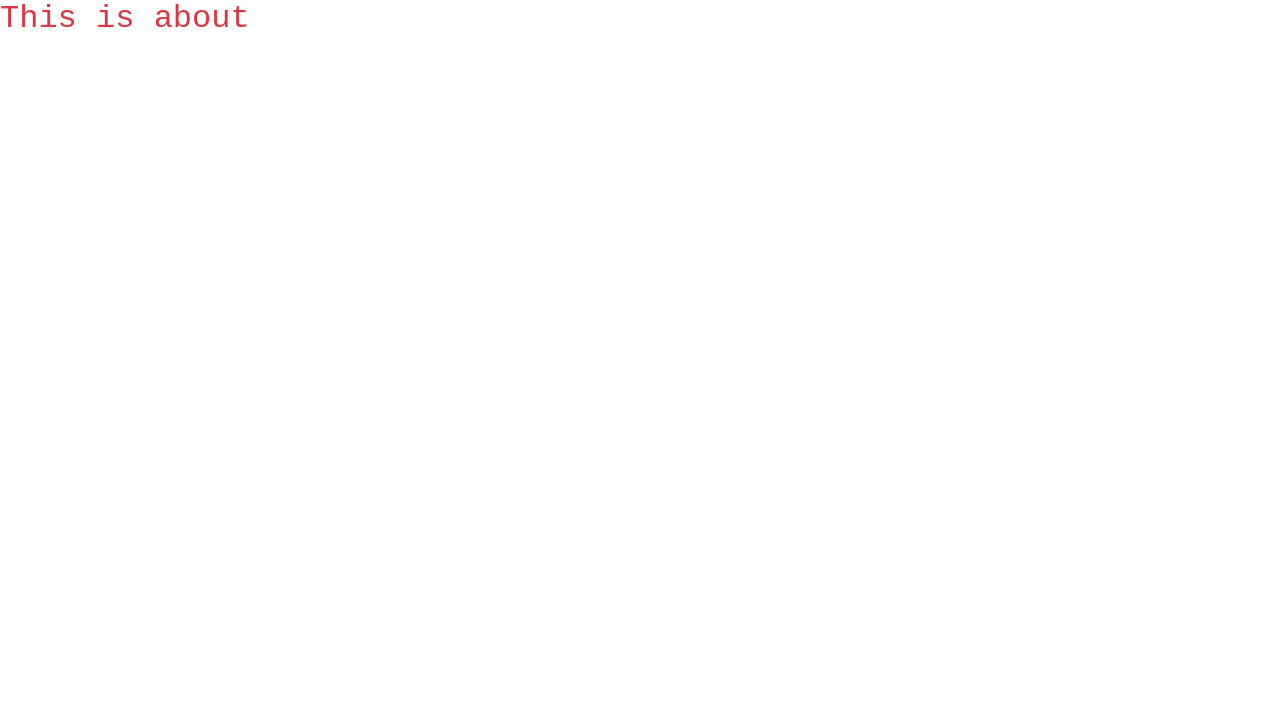
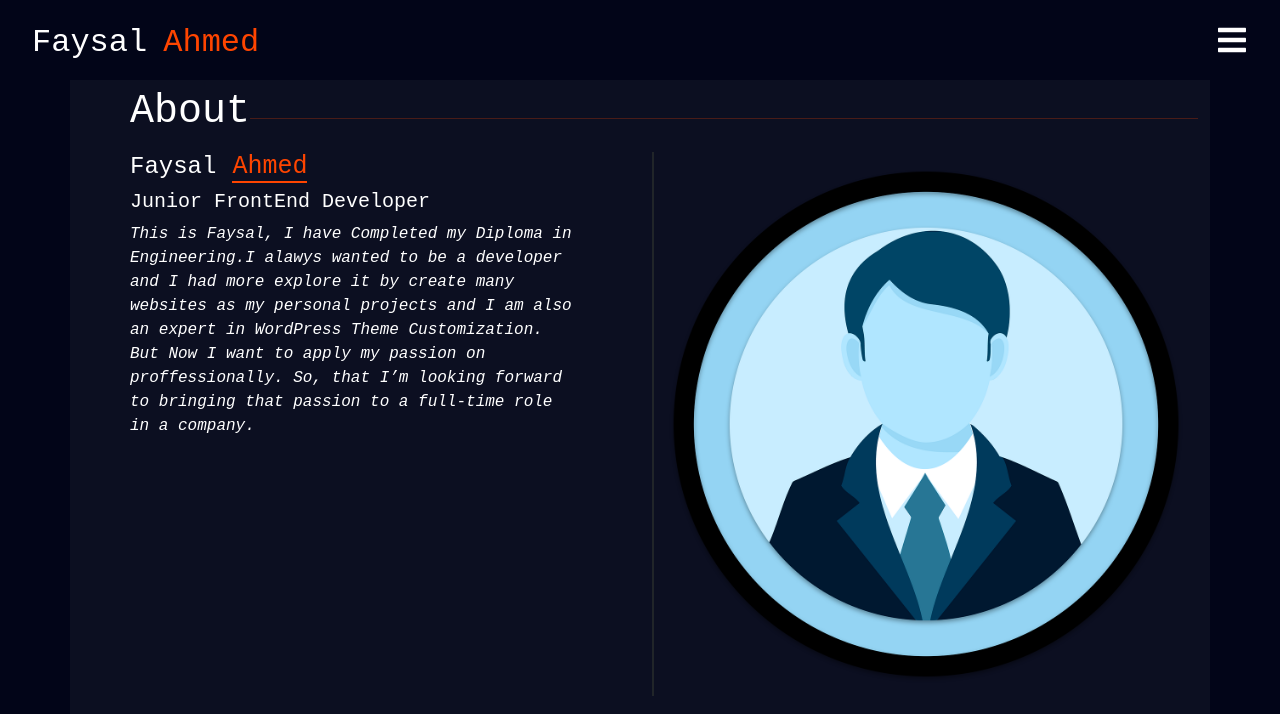
Before and after one commit to Faysal-Ahmed-Ruddro/portfolio-client, a React (Create React App) app: page /about in a window 1280 px wide. Shown: the top 714 px of the page. Built offline with nearby package versions, Linux system fonts and the light colour scheme.

Commit message:
some changes

```diff
--- /dev/null
+++ b/src/Pages/About/About.css
@@ -0,0 +1,33 @@
+.about_bg{
+    background-color:#020518;
+    height: 100%;
+}
+.about_container{
+     background-color:#ffffff0a;
+     height: 100vh;
+}
+/* .about_left{
+  background-color:rgba(255, 255, 255, 0.308);
+}
+*/
+.about_right{
+	border-left: 2px solid ;
+}
+h2,h4,h5 , p{
+    color:#fff
+}
+.about_hr{
+    margin-top: 30px;
+    border-bottom: 1px solid orangered;
+}
+
+/* progress bar  */
+.skills .progress .skill {
+    padding: 10px 0;
+    margin: 0;
+    text-transform: uppercase;
+    display: block;
+    font-weight: 600;
+    font-family: "Poppins",sans-serif;
+    color: #fff;
+}
--- a/src/Pages/About/About.js
+++ b/src/Pages/About/About.js
@@ -1,11 +1,56 @@
-import React from 'react';
+import React from "react";
+import "./About.css";
+import { Col, Container, Row} from "react-bootstrap";
+import user from "../../images/user.png";
+import NavigationBar from "../Shared/NavigationBar/NavigationBar";
 
 const About = () => {
-    return (
-        <div>
-            <h2 className="text-danger">This is about </h2>
+  return (
+    <div className="about_bg">
+      <NavigationBar/>
+      <Container className="about_container ">
+        <div className="d-flex py-2 ps-5">
+          <h1 className="text-white fw-5 fs-1">About</h1>
+          <hr className="w-100 about_hr" />
         </div>
-    );
+        <Row>
+          <Col xs={12} md={6} lg={6}>
+            <div data-aos="flip-up" className="about_left px-5">
+              <h4>
+                Faysal
+                <span
+                  style={{
+                    color: "orangered",
+                    fontSize: "25px",
+                    borderBottom: "2px solid orangered",
+                  }}
+                >
+                  Ahmed
+                </span>{" "}
+              </h4>
+              <h5>Junior FrontEnd Developer</h5>
+              <p>
+                <i>
+                  This is Faysal, I have Completed my Diploma
+                  in Engineering.I alawys wanted to be a developer and I had
+                  more explore it by create many websites as my personal
+                  projects and I am also an expert in WordPress Theme
+                  Customization. But Now I want to apply my passion on
+                  proffessionally. So, that I’m looking forward to bringing that
+                  passion to a full-time role in a company.
+                </i>
+              </p>
+            </div>
+          </Col>
+          <Col xs={12} md={6} lg={6}>
+            <div className="about_right">
+              <img data-aos="flip-up" src={user} alt="user " />
+            </div>
+          </Col>
+        </Row>
+      </Container>
+    </div>
+  );
 };
 
 export default About;
--- a/src/Pages/Banner/Banner.css
+++ b/src/Pages/Banner/Banner.css
@@ -54,10 +54,12 @@
   padding: 0 10px;
 }
 .resume_btn{
+  color:#fff;
   text-align: center;
   width:200px;
   background: transparent;
   border : 1px solid orangered;
+  border-radius: 20px;
   padding: 10px 15px;
   margin: 2px;
   transition: 1s all ease;
@@ -74,16 +76,7 @@
 .resume_btn a:hover {
   color: #060b26;
 }
-.hire_btn{
-  text-align: center;
-  width:200px;
-  color: #fff;
-  font-size: 20px;
-  background: transparent;
-  border : 1px solid orangered;
-  padding: 10px 15px;
-  margin: 2px;
-}
+
 
 
 @media only screen and (max-width: 425px) {
--- a/src/Pages/Banner/Banner.js
+++ b/src/Pages/Banner/Banner.js
@@ -40,18 +40,20 @@ const Banner = () => {
               <hr className="text-white w-25 mx-auto" />
             </div>
             <div style={{ textAlign: "center" }}>
-              <button data-aos="fade-right" className="resume_btn">
               <a
                 href="https://drive.google.com/file/d/1MJJDYkY03c2t4l0AbLOv9X2mQ0MbMtzk/view?usp=sharing"
                 target="_blank"
                 rel="noopener noreferrer"
               >
+                <button data-aos="fade-right" className="resume_btn">
                   Resume
+                </button>
               </a>
-              </button>
-              <button data-aos="fade-left" className="hire_btn">
+              <a href="##" >
+                <button data-aos="fade-left" className="resume_btn">
                   Hire Me
                 </button>
+              </a>
             </div>
           </Col>
         </Row>
--- a/src/Pages/Home/Home.js
+++ b/src/Pages/Home/Home.js
@@ -1,14 +1,10 @@
 import React from "react";
-import Projects from "../Projects/Projects";
-import About  from "../About/About"
 import Banner from "../Banner/Banner";
 
 const Home = () => {
   return (
     <div className="homepage">
       <Banner></Banner>
-      <Projects></Projects>
-      <About></About>
     </div>
   );
 };
--- a/src/Pages/Projects/Projects.js
+++ b/src/Pages/Projects/Projects.js
@@ -1,11 +1,12 @@
 import React from 'react';
+import "./Projects.css"
 
 const Projects = () => {
     return (
         <div>
-            <h2>Hello</h2>
+            <h2 className="text-danger">Hello</h2>
         </div>
     );
 };
 
-export default Projects;<h2>Hello</h2>
+export default Projects;
```
Also changed, not shown: src/Pages/Home/About/About.js (deleted, +0 -11 lines), src/images/user.png (added). Lines whose indentation alone changed are shown as unchanged.
